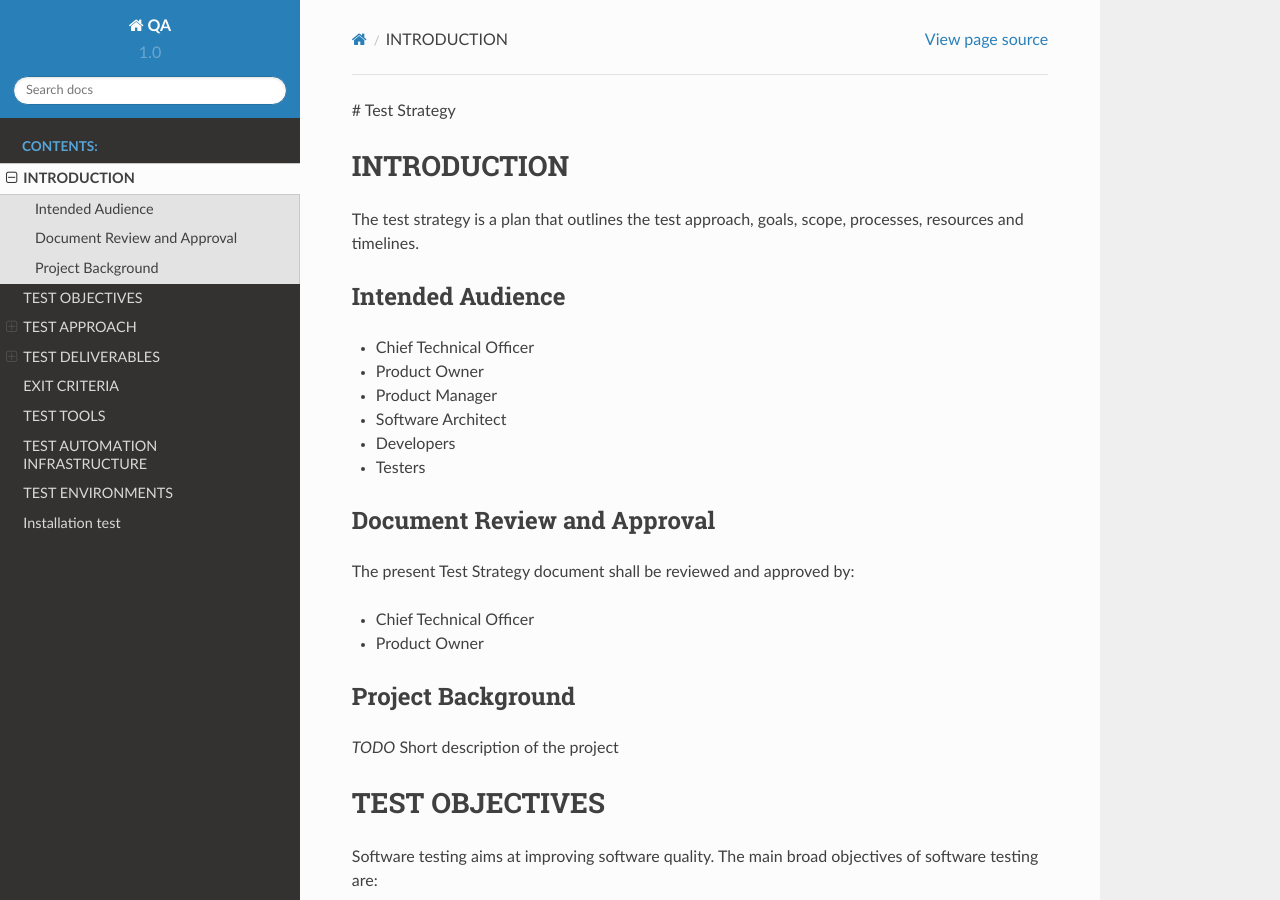
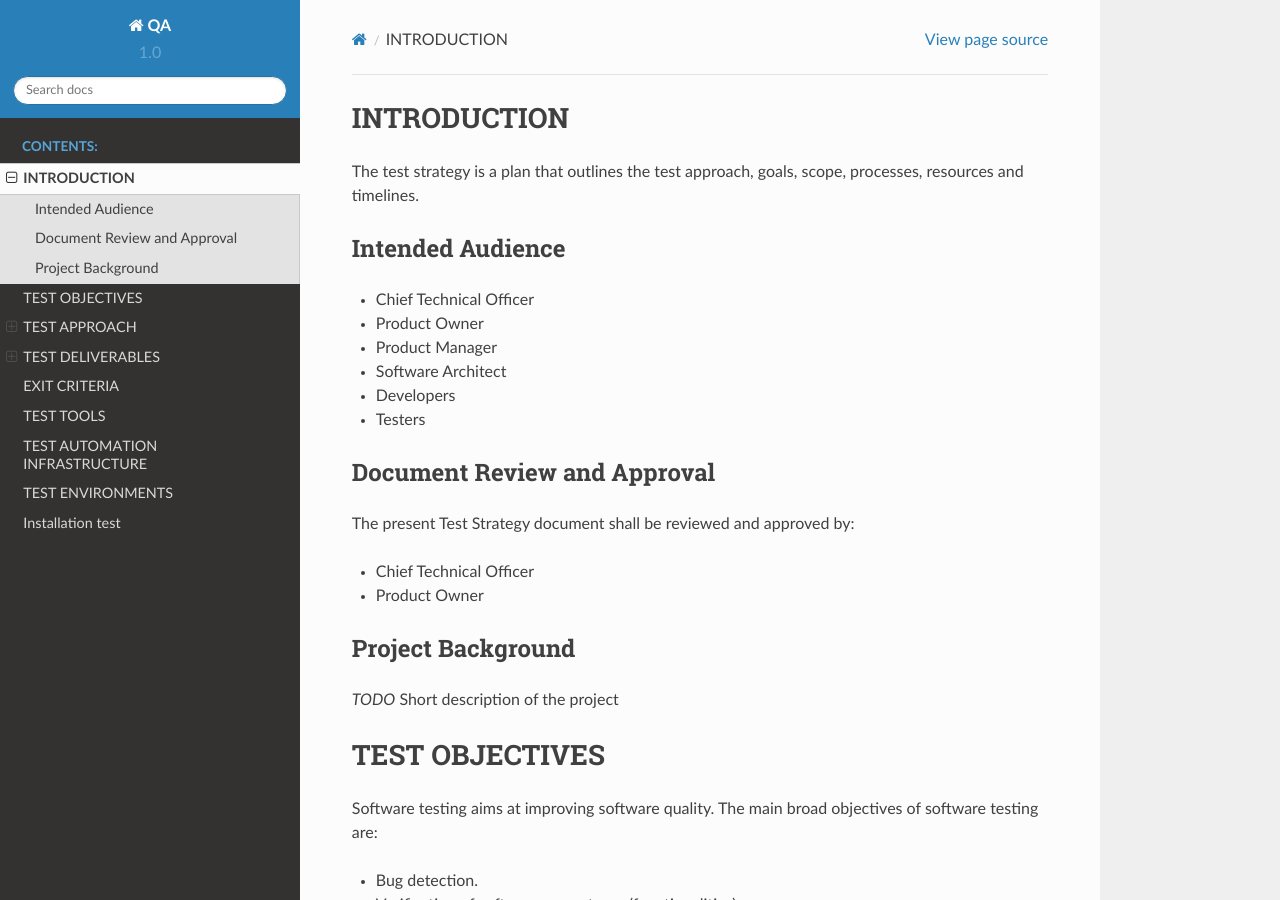
Before and after one commit to harmin-parra/QA, a Sphinx documentation site: the page built from docs/test_strategy.rst, in a window 1280 px wide and 900 px high. Built offline with Sphinx 7.4.7 and the Read the Docs theme 2.0.0, drawn with Linux system fonts in a browser that asks for light colours.

Commit message:
Update test_strategy.rst

```diff
--- a/docs/test_strategy.rst
+++ b/docs/test_strategy.rst
@@ -1,5 +1,3 @@
-# Test Strategy
-
 ============
 INTRODUCTION
 ============
```
